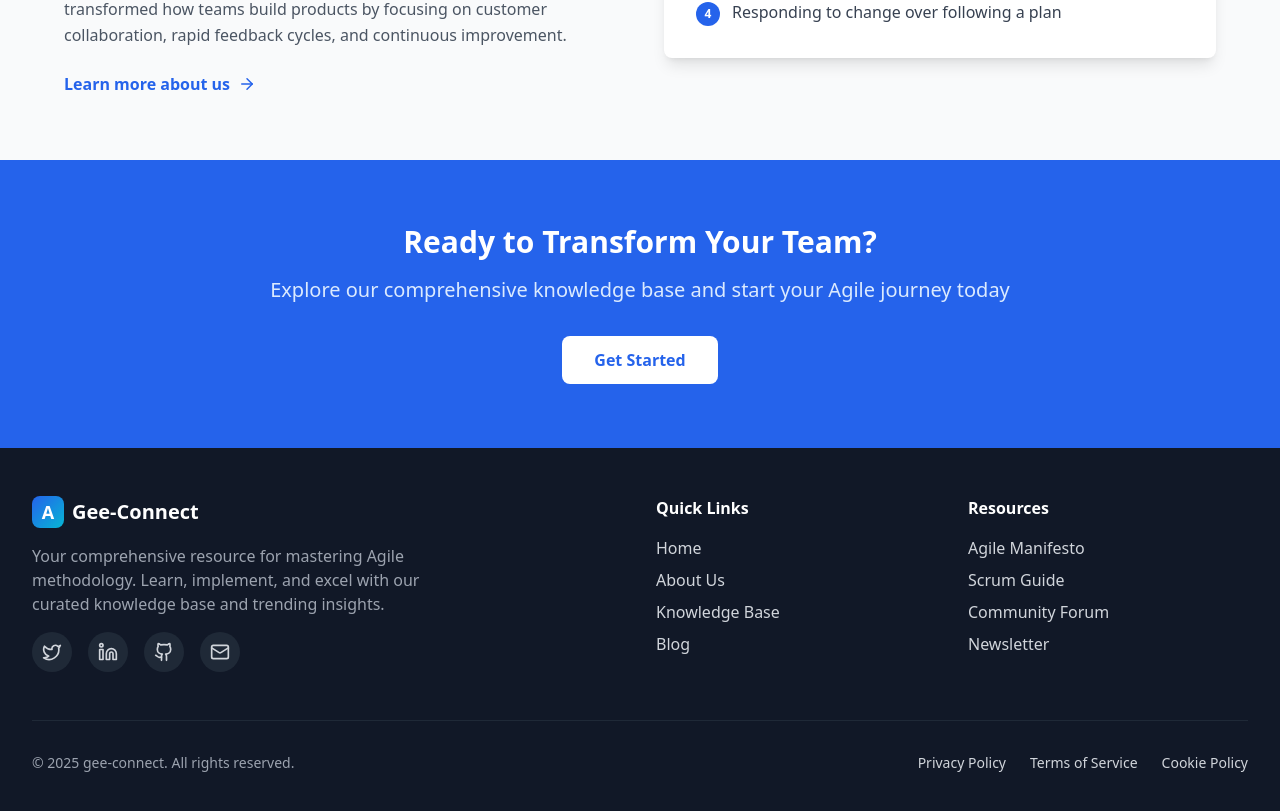
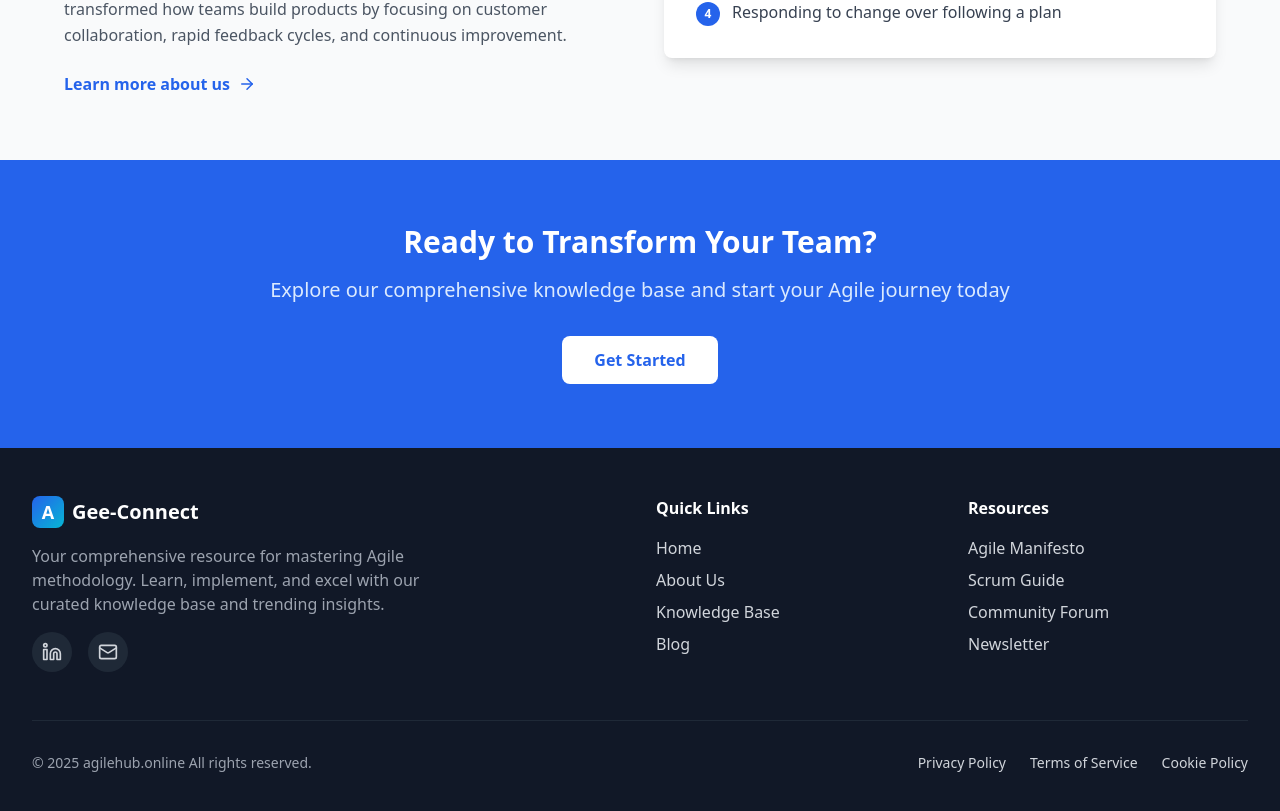
Before and after one commit to femgee/gee-connect, a React (Vite) app: page / in a window 1280 px wide. Shown: the part 1121-1932 px from the top of the page. Built offline with nearby package versions, Linux system fonts and the light colour scheme; no server answers.

Commit message:
Removed Twitter anchor tag from Footer component

```diff
--- a/src/components/Footer.tsx
+++ b/src/components/Footer.tsx
@@ -23,16 +23,7 @@ export function Footer({ onNavigate }: FooterProps) {
               and excel with our curated knowledge base and trending insights.
             </p>
             <div className="flex space-x-4">
-              <a
-                href="https://twitter.com"
-                target="_blank"
-                rel="noopener noreferrer"
-                className="w-10 h-10 bg-gray-800 rounded-full flex items-center justify-center hover:bg-blue-600 transition-colors"
-                aria-label="Twitter"
-              >
-                <Twitter size={20} />
-              </a>
-              <a
+                    <a
                 href="https://linkedin.com"
                 target="_blank"
                 rel="noopener noreferrer"
@@ -42,16 +33,7 @@ export function Footer({ onNavigate }: FooterProps) {
                 <Linkedin size={20} />
               </a>
               <a
-                href="https://github.com"
-                target="_blank"
-                rel="noopener noreferrer"
-                className="w-10 h-10 bg-gray-800 rounded-full flex items-center justify-center hover:bg-blue-600 transition-colors"
-                aria-label="GitHub"
-              >
-                <Github size={20} />
-              </a>
-              <a
-                href="mailto:contact@gee-connect.info"
+                href="mailto:wale@agilehub.online"
                 className="w-10 h-10 bg-gray-800 rounded-full flex items-center justify-center hover:bg-blue-600 transition-colors"
                 aria-label="Email"
               >
@@ -128,7 +110,7 @@ export function Footer({ onNavigate }: FooterProps) {
         <div className="border-t border-gray-800 mt-12 pt-8">
           <div className="flex flex-col md:flex-row justify-between items-center space-y-4 md:space-y-0">
             <p className="text-gray-400 text-sm">
-              &copy; {currentYear} gee-connect. All rights reserved.
+              &copy; {currentYear} agilehub.online All rights reserved.
             </p>
             <div className="flex space-x-6 text-sm">
               <a href="#" className="hover:text-white transition-colors">
```
